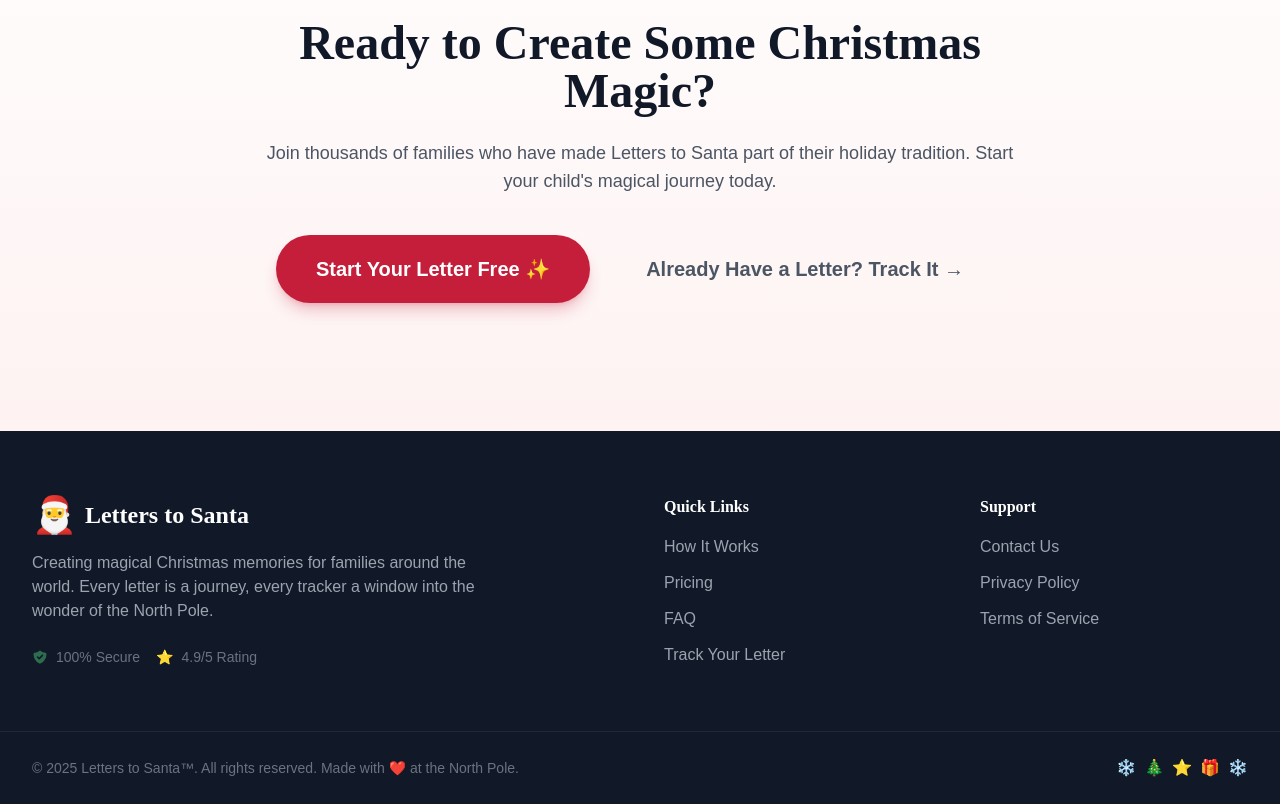
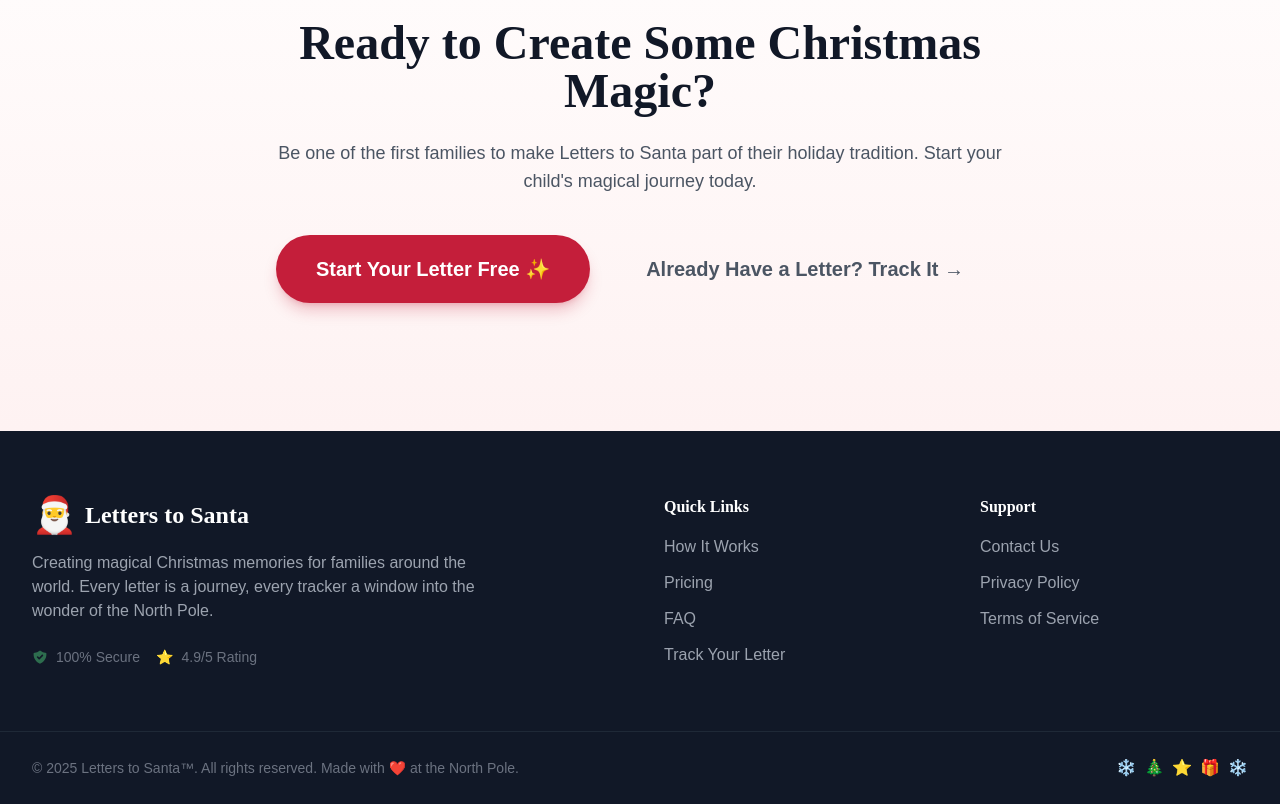
Before and after one commit to calebfongbiz/letterstosanta, a Next.js app: page / in a window 1280 px wide. Shown: the part 6700-7504 px from the top of the page. Built offline with nearby package versions, Linux system fonts and the light colour scheme.

Commit message:
Fix footer social proof

```diff
--- a/app/page.tsx
+++ b/app/page.tsx
@@ -782,7 +782,7 @@ function FinalCtaSection() {
             Ready to Create Some Christmas Magic?
           </h2>
           <p className="text-gray-600 text-lg mb-10">
-            Join thousands of families who have made Letters to Santa part of their holiday tradition.
+            Be one of the first families to make Letters to Santa part of their holiday tradition.
             Start your child&apos;s magical journey today.
           </p>
 
```
